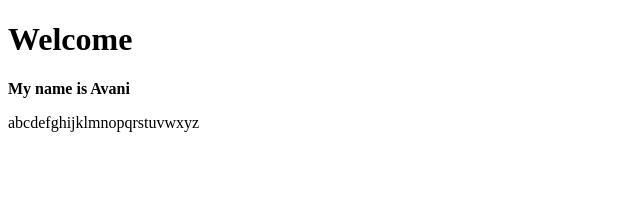
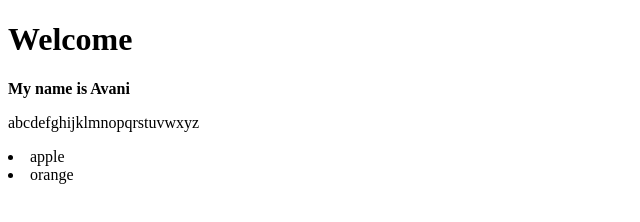
Before and after one commit to avanisheth27/todo_2017Fall, a plain HTML site: page index.html in a window 1280 px wide. Shown: the whole page, without its empty margins (0-640 px from the left). Drawn offline with Linux system fonts and the light colour scheme.

Commit message:
List tag

```diff
--- a/index.html
+++ b/index.html
@@ -6,5 +6,7 @@
 <h1>Welcome</h1>
 <b> My name is Avani </b>
 <p> abcdefghijklmnopqrstuvwxyz </p>
+<li>apple</li>
+<li>orange</li>
 </body>
 </head>
```
